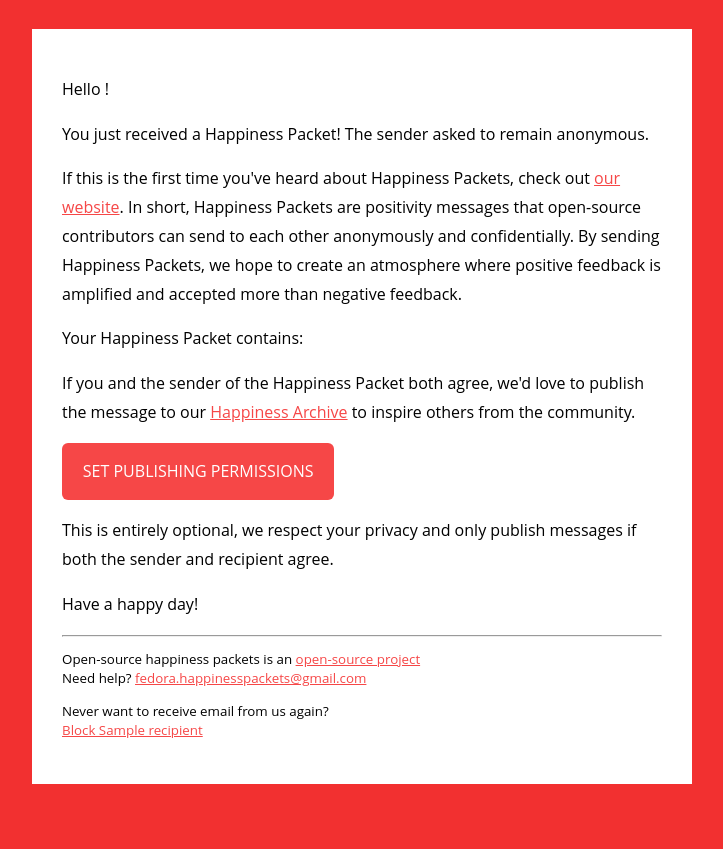
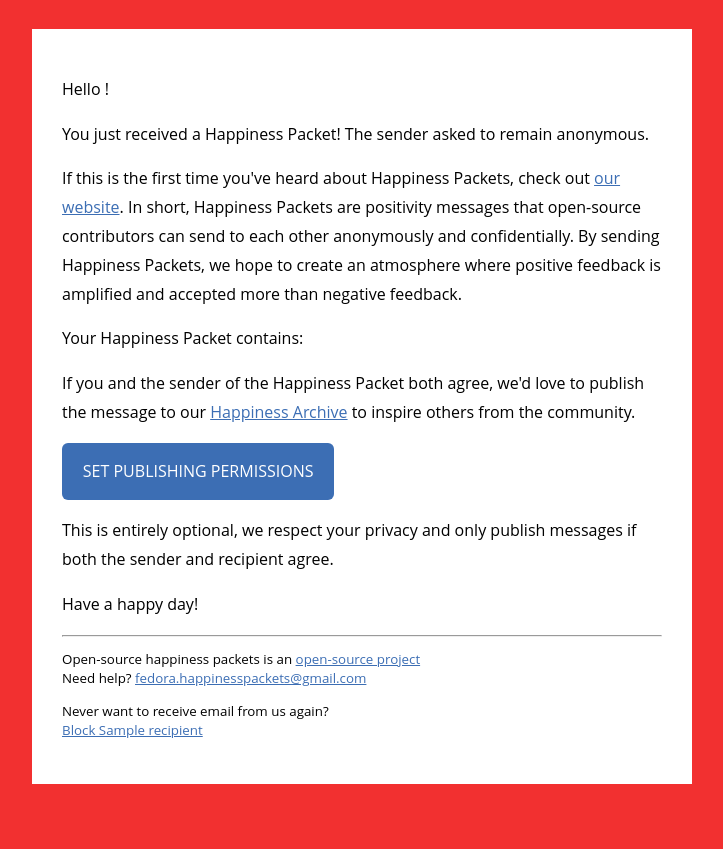
Before and after one commit to travisdev1/travis, a Django app: template templates/messaging/recipient_mail.html in a window 1280 px wide. Shown: the part 388-1237 px from the top of the page, without its empty margins (278-1001 px from the left). Run offline with Django 3.2, Linux system fonts and the light colour scheme; the template is opened without the code that fills it: most values are stand-ins (such as "Sample title", 1, 10 or a date in 2020).

Commit message:
Update background colors

```diff
--- a/assets/css/custom.css
+++ b/assets/css/custom.css
@@ -14,7 +14,7 @@ a, a:hover {
 }
 
 aside {
-    background: #F64747;
+    background: #3c6eb4;
     margin: -20px 0 0 0;
 }
 
--- a/templates/base_email.html
+++ b/templates/base_email.html
@@ -17,13 +17,13 @@
             <hr>
             <p>
                 Open-source happiness packets is an
-                <a href="https://github.com/erikr/happinesspackets/" style="color: #F64747;">open-source project</a>
+                <a href="https://github.com/erikr/happinesspackets/" style="color: #3c6eb4;">open-source project</a>
                 <br>
-                Need help? <a href="mailto:fedora.happinesspackets@gmail.com" style="color: #F64747;">fedora.happinesspackets@gmail.com</a>
+                Need help? <a href="mailto:fedora.happinesspackets@gmail.com" style="color: #3c6eb4;">fedora.happinesspackets@gmail.com</a>
             </p>
             <p>
                 Never want to receive email from us again?<br>
-                <a href="{{ protocol }}://{{ domain }}{{ blacklist_url }}"  style="color: #F64747;">Block {{ recipient }}</a>
+                <a href="{{ protocol }}://{{ domain }}{{ blacklist_url }}"  style="color: #3c6eb4;">Block {{ recipient }}</a>
             </p>
         </small></footer>
     </div>
--- a/templates/messaging/recipient_mail.html
+++ b/templates/messaging/recipient_mail.html
@@ -11,7 +11,7 @@
 
 <p>
     If this is the first time you've heard about Happiness Packets, check out
-    <a href="{{ protocol }}://{{ domain }}/" style="color: #F64747;">our website</a>.
+    <a href="{{ protocol }}://{{ domain }}/" style="color: #3c6eb4;">our website</a>.
     In short, Happiness Packets are positivity messages that open-source contributors can send to each other
     anonymously and confidentially. By sending Happiness Packets, we hope to create an atmosphere where
     positive feedback is amplified and accepted more than negative feedback.
@@ -23,12 +23,12 @@
 
 <p>
     If you and the sender of the Happiness Packet both agree, we'd love to publish the message to our
-    <a href="{{ protocol }}://{{ domain }}{% url 'messaging:archive' %}" style="color: #F64747;">Happiness Archive</a>
+    <a href="{{ protocol }}://{{ domain }}{% url 'messaging:archive' %}" style="color: #3c6eb4;">Happiness Archive</a>
     to inspire others from the community.
 </p>
 
 <p>
-    <a href="{{ protocol }}://{{ domain }}{% url 'messaging:recipient_message_update' identifier=message.identifier token=message.recipient_email_token %}" role="button" style="display: inline-block; background: #F64747;color: white;text-transform: uppercase;padding: 0.9em 1.3em;text-decoration: none;border-radius: 6px">Set publishing permissions</a>
+    <a href="{{ protocol }}://{{ domain }}{% url 'messaging:recipient_message_update' identifier=message.identifier token=message.recipient_email_token %}" role="button" style="display: inline-block; background: #3c6eb4;color: white;text-transform: uppercase;padding: 0.9em 1.3em;text-decoration: none;border-radius: 6px">Set publishing permissions</a>
 </p>
 
 <p>This is entirely optional, we respect your privacy and only publish messages if both the sender and recipient agree.</p>
--- a/templates/messaging/sender_confirmation_mail.html
+++ b/templates/messaging/sender_confirmation_mail.html
@@ -19,7 +19,7 @@
 </p>
 
 <p>
-    <a href="{{ protocol }}://{{ domain }}{% url 'messaging:sender_confirm' identifier=message.identifier token=message.sender_email_token %}" role="button" style="display: inline-block; background: #F64747;color: white;text-transform: uppercase;padding: 0.9em 1.3em;text-decoration: none;border-radius: 6px">Yes! Please send my happiness packet</a>
+    <a href="{{ protocol }}://{{ domain }}{% url 'messaging:sender_confirm' identifier=message.identifier token=message.sender_email_token %}" role="button" style="display: inline-block; background: #3c6eb4;color: white;text-transform: uppercase;padding: 0.9em 1.3em;text-decoration: none;border-radius: 6px">Yes! Please send my happiness packet</a>
 </p>
 
 <p>
```
